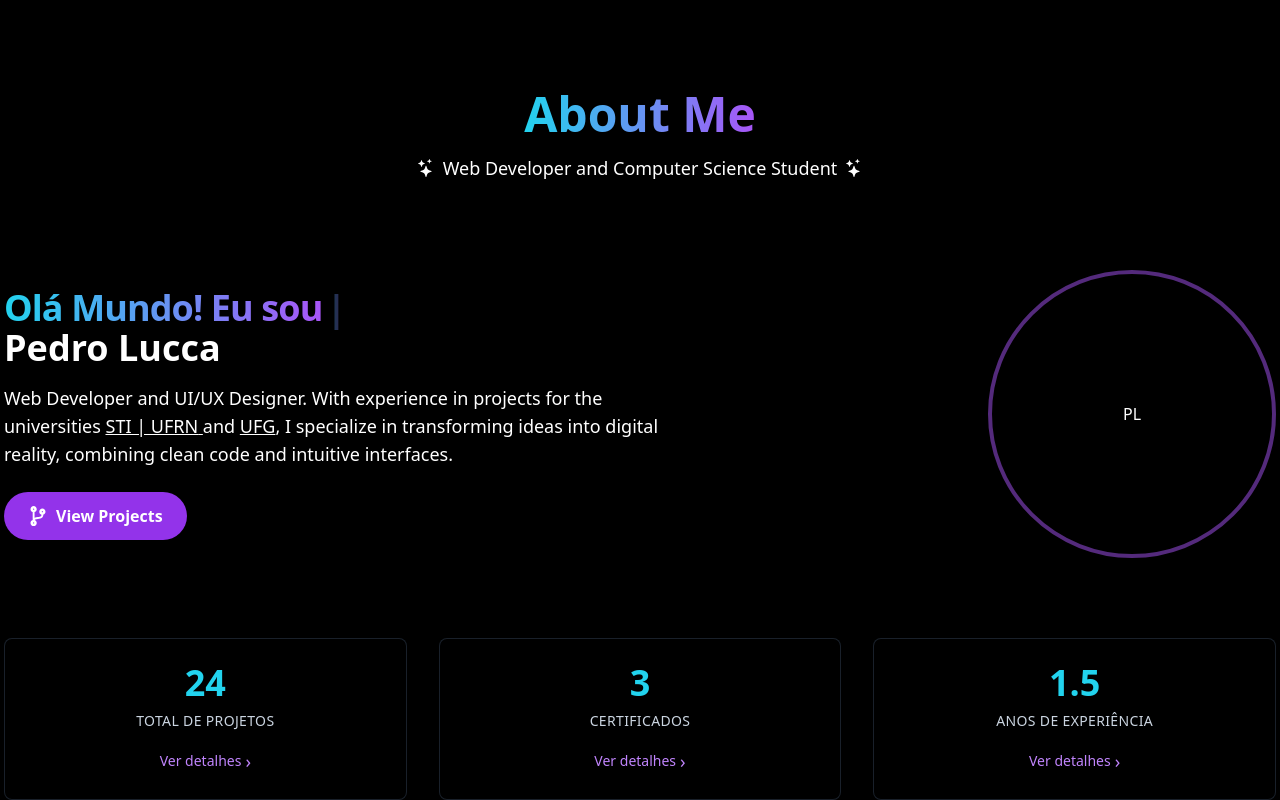
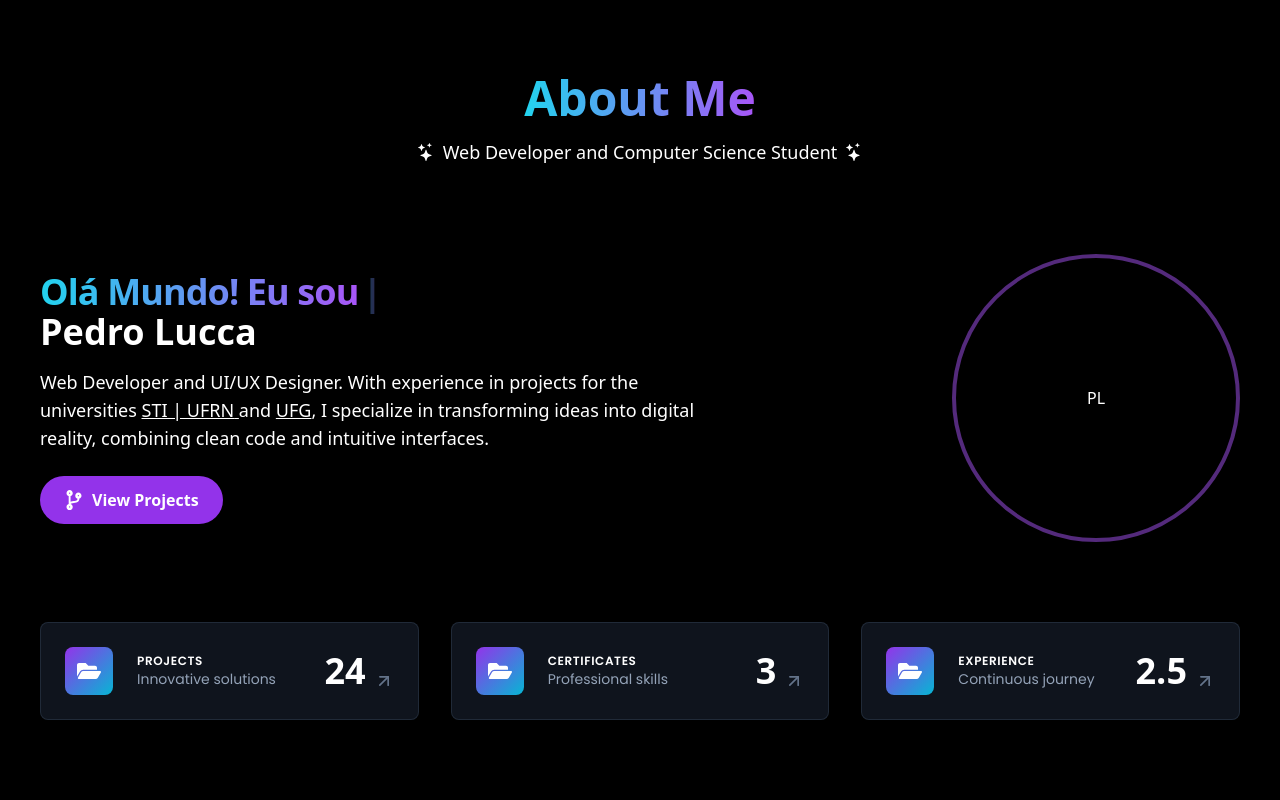
Before and after one commit to 3predu/Portfolio, a React (Vite) app: page / in a window 1280 px wide. Shown: the part 1038-1838 px from the top of the page. After the commit the page ends 1800 px from the top, so only its background shows below. Built offline with nearby package versions, Linux system fonts and the light colour scheme.

Commit message:
feat: create-component-Cards.tsx and add components-SpotlightCard.tsx-CountUp.tsx

```diff
--- a/package.json
+++ b/package.json
@@ -19,7 +19,7 @@
     "framer-motion": "^12.23.12",
     "gsap": "^3.13.0",
     "lucide-react": "^0.544.0",
-    "motion": "^12.23.13",
+    "motion": "^12.23.14",
     "ogl": "^1.0.11",
     "react": "^19.1.1",
     "react-dom": "^19.1.1",
--- /dev/null
+++ b/src/Components/layouts/SpotlightCard.tsx
@@ -0,0 +1,70 @@
+import React, { useRef, useState } from 'react';
+
+interface Position {
+  x: number;
+  y: number;
+}
+
+interface SpotlightCardProps extends React.PropsWithChildren {
+  className?: string;
+  spotlightColor?: `rgba(${number}, ${number}, ${number}, ${number})`;
+}
+
+const SpotlightCard: React.FC<SpotlightCardProps> = ({
+  children,
+  className = '',
+  spotlightColor = 'rgba(255, 255, 255, 0.25)'
+}) => {
+  const divRef = useRef<HTMLDivElement>(null);
+  const [isFocused, setIsFocused] = useState<boolean>(false);
+  const [position, setPosition] = useState<Position>({ x: 0, y: 0 });
+  const [opacity, setOpacity] = useState<number>(0);
+
+  const handleMouseMove: React.MouseEventHandler<HTMLDivElement> = e => {
+    if (!divRef.current || isFocused) return;
+
+    const rect = divRef.current.getBoundingClientRect();
+    setPosition({ x: e.clientX - rect.left, y: e.clientY - rect.top });
+  };
+
+  const handleFocus = () => {
+    setIsFocused(true);
+    setOpacity(0.6);
+  };
+
+  const handleBlur = () => {
+    setIsFocused(false);
+    setOpacity(0);
+  };
+
+  const handleMouseEnter = () => {
+    setOpacity(0.6);
+  };
+
+  const handleMouseLeave = () => {
+    setOpacity(0);
+  };
+
+  return (
+    <div
+      ref={divRef}
+      onMouseMove={handleMouseMove}
+      onFocus={handleFocus}
+      onBlur={handleBlur}
+      onMouseEnter={handleMouseEnter}
+      onMouseLeave={handleMouseLeave}
+      className={`relative overflow-hidden ${className}`}
+    >
+      <div
+        className="pointer-events-none absolute inset-0 opacity-0 transition-opacity duration-500 ease-in-out"
+        style={{
+          opacity,
+          background: `radial-gradient(circle at ${position.x}px ${position.y}px, ${spotlightColor}, transparent 80%)`
+        }}
+      />
+      {children}
+    </div>
+  );
+};
+
+export default SpotlightCard;
--- a/src/Components/sections/AboutPage.tsx
+++ b/src/Components/sections/AboutPage.tsx
@@ -1,23 +1,24 @@
-import { FaCodeBranch } from "react-icons/fa";
+import { FaCodeBranch, FaFolderOpen } from "react-icons/fa";
 import { ButtonCV } from "../ui/ButtonCV";
 import TextType from "../ui/TextType";
 import { Avatar, AvatarFallback, AvatarImage } from "../ui/Avatar";
 import { BsStars } from "react-icons/bs";
+import { StatisticCard } from "../ui/Cards";
 
 export function AboutPage() {
   return (
     <div
       id="about"
-      className="h-screen w-full max-w-screen-2xl mx-auto md:px-1 pt-24 md:pt-32 items-center text-white"
+      className="min-h-screen w-full max-w-screen-2xl mx-auto px-5 md:px-10 pt-20 md:pt-28 items-center text-white"
     >
       {/* Título da Seção */}
       <div className="text-center">
-        <h2 className="text-4xl md:text-5xl font-bold text-white mb-4">
+        <h2 className="text-4xl sm:text-4xl md:text-5xl font-bold text-white mb-4">
           <span className="bg-clip-text text-transparent bg-gradient-to-r from-cyan-400 to-purple-500">
             About Me
           </span>
         </h2>
-        <p className="text-md md:text-lg text-white mb-12 flex items-center justify-center gap-2">
+        <p className="text-base md:text-lg mb-10 md:mb-12 text-white flex items-center justify-center gap-2">
           <BsStars />
           Web Developer and Computer Science Student
           <BsStars />
@@ -25,7 +26,7 @@ export function AboutPage() {
       </div>
       <div className="w-full pt-6 sm:pt-10 relative">
         {/* Seção Principal (Bloco de texto + Avatar) */}
-        <div className="flex flex-col md:flex-row items-center justify-between gap-12 w-full mb-20">
+        <div className="gap-8 md:gap-12 mb-16 md:mb-20 flex flex-col md:flex-row items-center justify-between w-full">
           {/* Bloco de Texto */}
           <div className="max-w-2xl text-center md:text-left mb-8 md:mb-0 order-2 md:order-none">
             <h3 className="text-3xl md:text-4xl font-bold mb-4">
@@ -82,51 +83,30 @@ export function AboutPage() {
               <AvatarFallback>PL</AvatarFallback>
             </Avatar>
           </div>
+          {/* Cards estatísticas */}
         </div>
-
-        {/* Cards de Estatísticas */}
-        <div className="grid grid-cols-1 md:grid-cols-3 gap-8 w-full">
-          {/* Card 1: Total Projects */}
-          <div className="bg-black/30 backdrop-blur-sm p-6 rounded-lg text-center shadow-lg border border-slate-700/50 hover:border-cyan-400 transition-colors duration-300">
-            <div className="text-4xl font-bold text-cyan-400 mb-2">24</div>
-            <p className="text-sm text-slate-300 uppercase tracking-wide mb-4">
-              Total de Projetos
-            </p>
-            <a
-              href="#portfolio"
-              className="text-purple-400 hover:text-purple-500 flex items-center justify-center text-sm gap-1"
-            >
-              Ver detalhes <span className="text-lg">›</span>
-            </a>
-          </div>
-
-          {/* Card 2: Certificates */}
-          <div className="bg-black/30 backdrop-blur-sm p-6 rounded-lg text-center shadow-lg border border-slate-700/50 hover:border-cyan-400 transition-colors duration-300">
-            <div className="text-4xl font-bold text-cyan-400 mb-2">3</div>
-            <p className="text-sm text-slate-300 uppercase tracking-wide mb-4">
-              Certificados
-            </p>
-            <a
-              href="#certificates"
-              className="text-purple-400 hover:text-purple-500 flex items-center justify-center text-sm gap-1"
-            >
-              Ver detalhes <span className="text-lg">›</span>
-            </a>
-          </div>
-
-          {/* Card 3: Years of Experience */}
-          <div className="bg-black/30 backdrop-blur-sm p-6 rounded-lg text-center shadow-lg border border-slate-700/50 hover:border-cyan-400 transition-colors duration-300">
-            <div className="text-4xl font-bold text-cyan-400 mb-2">1.5</div>
-            <p className="text-sm text-slate-300 uppercase tracking-wide mb-4">
-              Anos de Experiência
-            </p>
-            <a
-              href="#experience"
-              className="text-purple-400 hover:text-purple-500 flex items-center justify-center text-sm gap-1"
-            >
-              Ver detalhes <span className="text-lg">›</span>
-            </a>
-          </div>
+        <div className="grid grid-cols-1 md:grid-cols-3 gap-6 md:gap-8 w-full mb-5">
+          <StatisticCard
+            icon={FaFolderOpen}
+            title={"Projects"}
+            subtitle={"Innovative solutions"}
+            value={24}
+            href={"#portfolio"}
+          />
+          <StatisticCard
+            icon={FaFolderOpen}
+            title={"Certificates"}
+            subtitle={"Professional skills"}
+            value={3}
+            href={"#certificates"}
+          />
+          <StatisticCard
+            icon={FaFolderOpen}
+            title={"Experience"}
+            subtitle={"Continuous journey"}
+            value={2.5}
+            href={"#experience"}
+          />
         </div>
       </div>
     </div>
--- /dev/null
+++ b/src/Components/ui/Cards.tsx
@@ -0,0 +1,60 @@
+import { FiArrowUpRight } from "react-icons/fi";
+import SpotlightCard from "../layouts/SpotlightCard";
+import CountUp from "./CountUp";
+
+type StatisticCardProps = {
+    icon: React.ElementType;
+    title: string;
+    subtitle: string;
+    value: number;
+    href: string;
+};
+
+export function StatisticCard({
+    icon: Icon,
+    title,
+    subtitle,
+    value,
+    href,
+}: StatisticCardProps) {
+    return (
+        < SpotlightCard className="custom-spotlight-card" spotlightColor="rgba(147, 51, 234, 1)" >
+            <a
+                href={href}
+                className="bg-slate-800/50 backdrop-blur-sm p-6 rounded-lg shadow-lg border border-slate-700/50 flex items-center gap-6"
+            >
+                {/* Icone */}
+                <div className="bg-gradient-to-br from-purple-600 to-cyan-500 p-3 rounded-lg">
+                    <Icon size={24} className="text-white" />
+                </div>
+                {/* Texto */}
+                <div className="flex-grow">
+                    <p className="text-xs font-custom uppercase tracking-wider font-semibold">
+                        {title}
+                    </p>
+                    <p className="text-sm font-custom text-slate-400">
+                        {subtitle}
+                    </p>
+                </div>
+                <div className="flex flex-row items-end">
+                    {/* Quantidade */}
+                    <div className="text-4xl font-bold text-white pr-2">
+                        <CountUp
+                            from={0}
+                            to={value}
+                            separator=","
+                            direction="up"
+                            duration={1}
+                            className="count-up-text"
+                        />
+                    </div>
+                    {/* Seta */}
+                    <FiArrowUpRight
+                        size={20}
+                        className="text-slate-500 group-hover:text-cyan-400 transition-colors duration-300"
+                    />
+                </div>
+            </a>
+        </SpotlightCard >
+    );
+}
--- /dev/null
+++ b/src/Components/ui/CountUp.tsx
@@ -0,0 +1,108 @@
+import { useEffect, useRef } from 'react';
+import { useInView, useMotionValue, useSpring } from 'motion/react';
+
+interface CountUpProps {
+  to: number;
+  from?: number;
+  direction?: 'up' | 'down';
+  delay?: number;
+  duration?: number;
+  className?: string;
+  startWhen?: boolean;
+  separator?: string;
+  onStart?: () => void;
+  onEnd?: () => void;
+}
+
+export default function CountUp({
+  to,
+  from = 0,
+  direction = 'up',
+  delay = 0,
+  duration = 2,
+  className = '',
+  startWhen = true,
+  separator = '',
+  onStart,
+  onEnd
+}: CountUpProps) {
+  const ref = useRef<HTMLSpanElement>(null);
+  const motionValue = useMotionValue(direction === 'down' ? to : from);
+
+  const damping = 20 + 40 * (1 / duration);
+  const stiffness = 100 * (1 / duration);
+
+  const springValue = useSpring(motionValue, {
+    damping,
+    stiffness
+  });
+
+  const isInView = useInView(ref, { once: true, margin: '0px' });
+
+  const getDecimalPlaces = (num: number): number => {
+    const str = num.toString();
+    if (str.includes('.')) {
+      const decimals = str.split('.')[1];
+      if (parseInt(decimals) !== 0) {
+        return decimals.length;
+      }
+    }
+    return 0;
+  };
+
+  const maxDecimals = Math.max(getDecimalPlaces(from), getDecimalPlaces(to));
+
+  useEffect(() => {
+    if (ref.current) {
+      ref.current.textContent = String(direction === 'down' ? to : from);
+    }
+  }, [from, to, direction]);
+
+  useEffect(() => {
+    if (isInView && startWhen) {
+      if (typeof onStart === 'function') {
+        onStart();
+      }
+
+      const timeoutId = setTimeout(() => {
+        motionValue.set(direction === 'down' ? from : to);
+      }, delay * 1000);
+
+      const durationTimeoutId = setTimeout(
+        () => {
+          if (typeof onEnd === 'function') {
+            onEnd();
+          }
+        },
+        delay * 1000 + duration * 1000
+      );
+
+      return () => {
+        clearTimeout(timeoutId);
+        clearTimeout(durationTimeoutId);
+      };
+    }
+  }, [isInView, startWhen, motionValue, direction, from, to, delay, onStart, onEnd, duration]);
+
+  useEffect(() => {
+    const unsubscribe = springValue.on('change', latest => {
+      if (ref.current) {
+        const hasDecimals = maxDecimals > 0;
+
+        const options: Intl.NumberFormatOptions = {
+          useGrouping: !!separator,
+          minimumFractionDigits: hasDecimals ? maxDecimals : 0,
+          maximumFractionDigits: hasDecimals ? maxDecimals : 0
+        };
+
+        const formattedNumber = Intl.NumberFormat('en-US', options).format(latest);
+
+        ref.current.textContent = separator ? formattedNumber.replace(/,/g, separator) : formattedNumber;
+      }
+    });
+
+    return () => unsubscribe();
+  }, [springValue, separator, maxDecimals]);
+
+  return <span className={className} ref={ref} />;
+}
```
Also changed, not shown: 1 other file (tests, documents, lock files or other folders).
